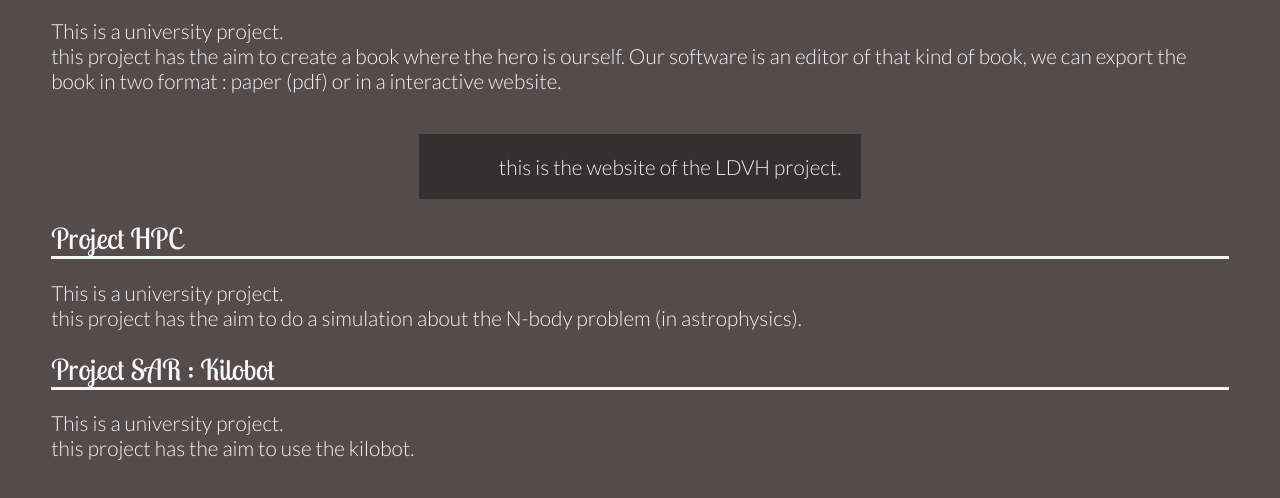
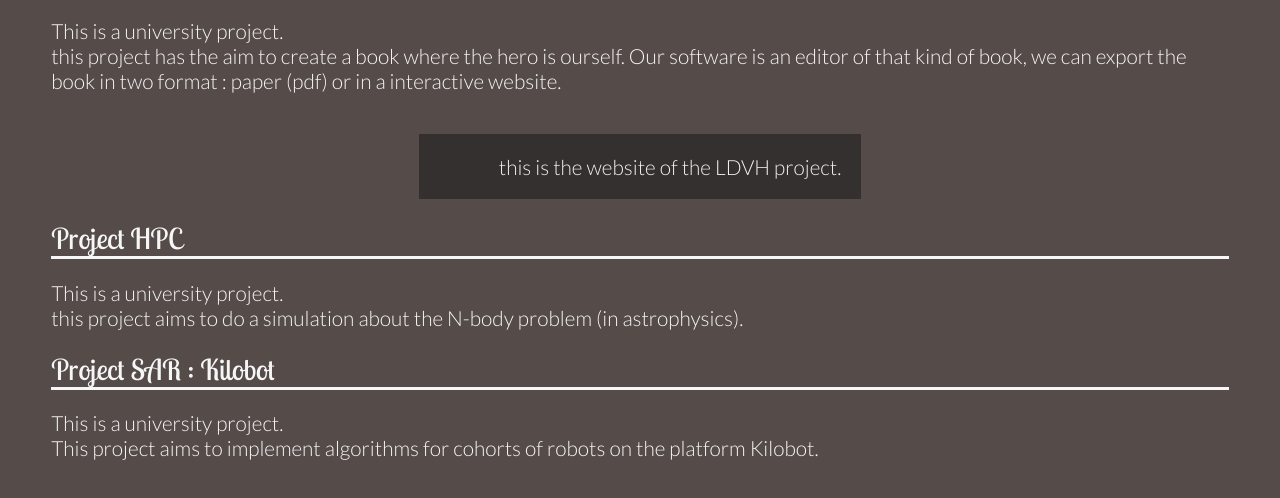
Before and after one commit to LSDev8/LSDev8.github.io, a plain HTML site: page index.html in a window 1280 px wide. Shown: the part 3037-3535 px from the top of the page. Drawn offline with Linux system fonts and the light colour scheme.

Commit message:
Update index.html

```diff
--- a/index.html
+++ b/index.html
@@ -68,12 +68,12 @@
 		<p class="quote"><a href="http://lsdev8.github.io/LDVH-Project/">this is the website of the LDVH project.</a></p>
 	      </center>
 	      <h3>Project HPC</h3>
-	  <p>This is a university project.<br/>this project has the aim to do a simulation about the N-body problem (in astrophysics).</p><br/>
+	  <p>This is a university project.<br/>this project aims to do a simulation about the N-body problem (in astrophysics).</p><br/>
 	  <!--<center>
 	      <p class="quote"><a href="http://lsdev8.github.io/LDVH-Project/">this is the website of the LDVH project.</a></p>
 	  </center>-->
 	  <h3>Project SAR : Kilobot</h3>
-	  <p>This is a university project.<br/>this project has the aim to use the kilobot.</p><br/>
+	  <p>This is a university project.<br/>This project aims to implement algorithms for cohorts of robots on the platform Kilobot.</p><br/>
 	  <!--<center>
 	      <p class="quote"><a href="http://lsdev8.github.io/PSAR-Kilobot/">this is the website of the LDVH project.</a></p>
 	  </center>-->
```
